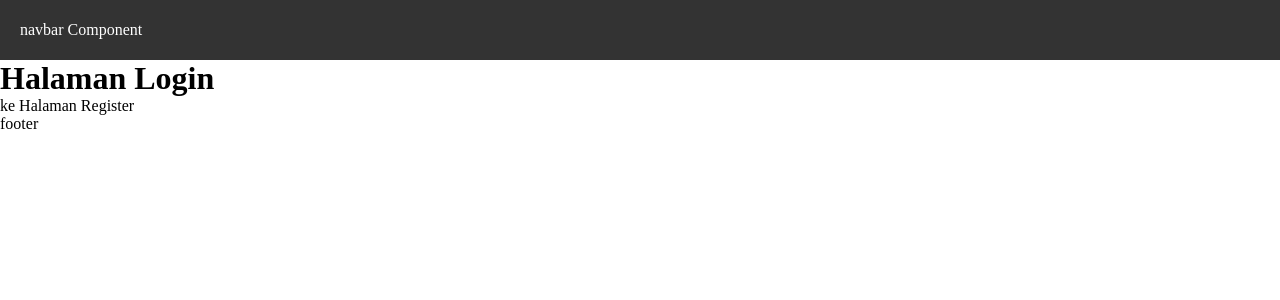
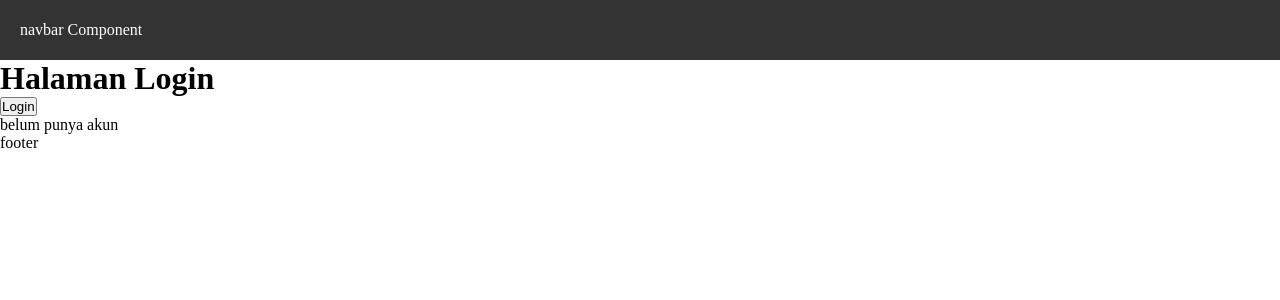
Before and after one commit to petrusthelastking/Framework-Tugas-Petrus, a Next.js app in the folder JOBSHEET2/next-routing/: page /auth/login in a window 1280 px wide. Shown: the top 300 px of the page. Built offline with nearby package versions, Linux system fonts and the light colour scheme.

Commit message:
feat: update login and register components for improved functionality and routing

```diff
--- a/JOBSHEET2/next-routing/src/pages/auth/login.tsx
+++ b/JOBSHEET2/next-routing/src/pages/auth/login.tsx
@@ -1,11 +1,22 @@
 import Link from "next/link";
+import { useRouter } from "next/router";
 
-const halamanLogin = () => {
+const HalamanLogin = () => {
+  const { push } = useRouter();
+
+  const handlerLogin = () => {
+    // logic login disini
+    push("/produk");
+  };
+
   return (
     <div>
-        <h1>Halaman Login</h1>
-        <Link href="/auth/register">ke Halaman Register</Link>
+      <h1>Halaman Login</h1>
+      <button onClick={() => handlerLogin()}>Login</button>
+      <br />
+      <Link href="/auth/register">belum punya akun</Link>
     </div>
-    );
+  );
 };
-export default halamanLogin;
+
+export default HalamanLogin;
```
Also changed, not shown: JOBSHEET2/next-routing/src/pages/auth/register.tsx (+6 -4 lines), JOBSHEET2/next-routing/src/pages/produk/index.tsx (+12 -0 lines).
